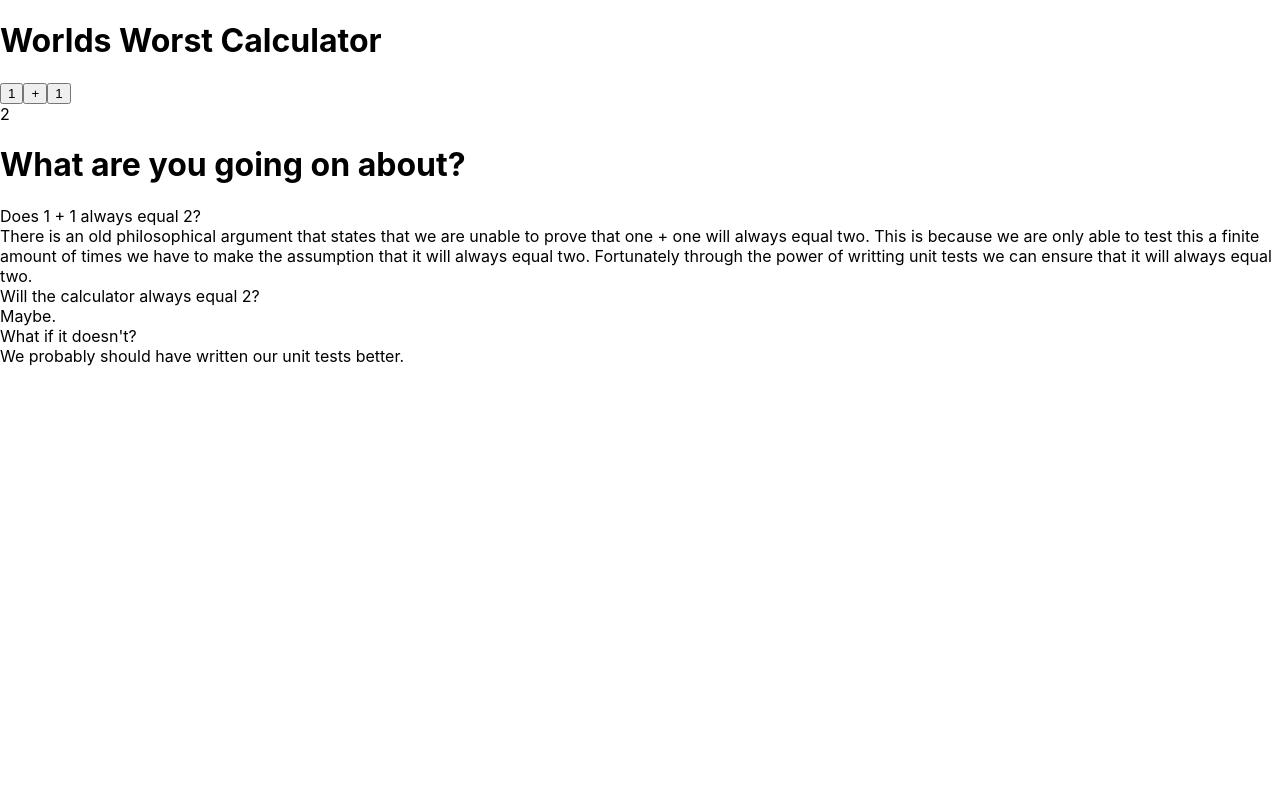
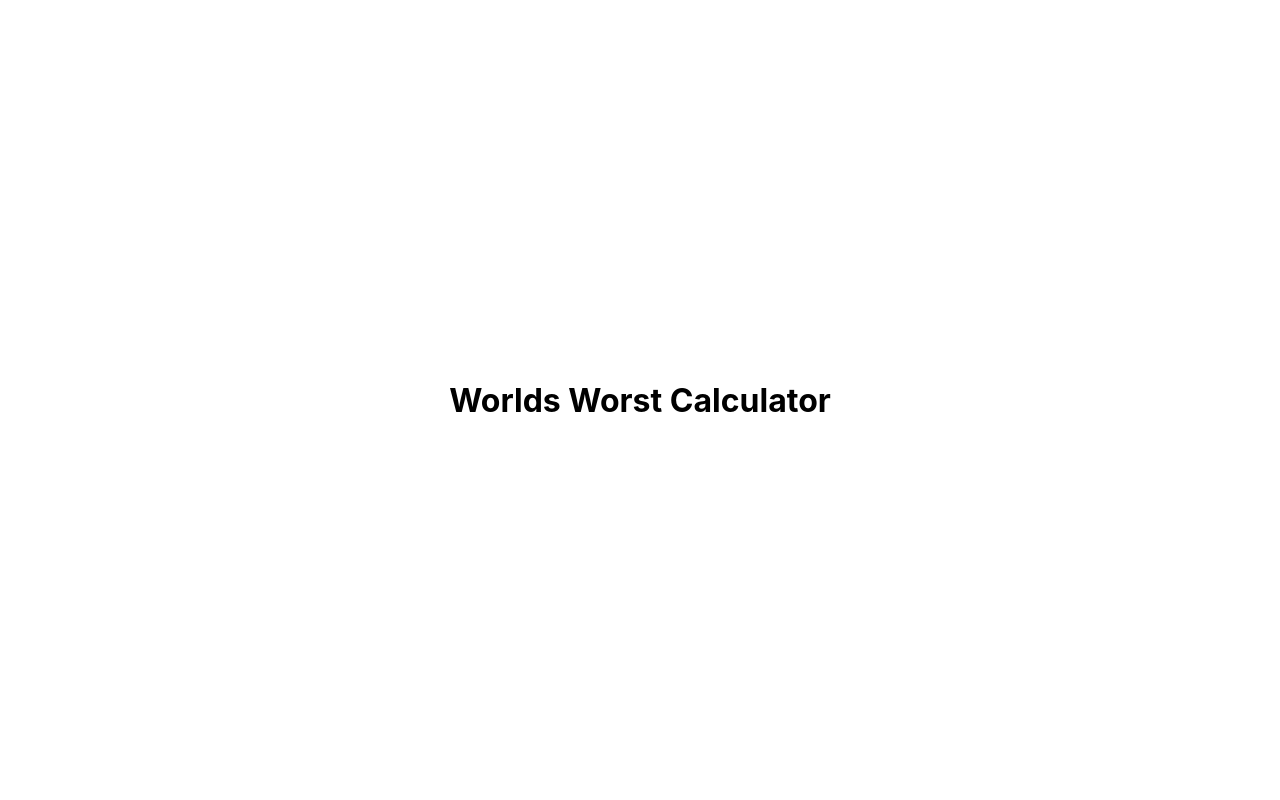
Before and after one commit to MathiasaurusRex/worlds-worst-calculator, a React (Create React App) app: page / in a window 1280 px wide. Shown: the top 800 px of the page. Built offline with nearby package versions, Linux system fonts and the light colour scheme.

Commit message:
Mocking in the grid css

```diff
--- a/src/App.css
+++ b/src/App.css
@@ -1,38 +1,19 @@
-.App {
-  text-align: center;
+.grid-container {
+  height: 100vh;
 }
-
-.App-logo {
-  height: 40vmin;
-  pointer-events: none;
+/* Making the grid equal the parent container which is 100 view height (100vh) */
+.grid-container .grid {
+  display: grid;
+  justify-items: center;
+  align-items: center;
+  height: 100%;
+  width: 100%;
 }
-
-@media (prefers-reduced-motion: no-preference) {
-  .App-logo {
-    animation: App-logo-spin infinite 20s linear;
-  }
+/* An inner that is only 1 column */
+.grid-container .grid.grid-1 {
+  grid-template-columns: 1fr;
 }
-
-.App-header {
-  background-color: #282c34;
-  min-height: 100vh;
-  display: flex;
-  flex-direction: column;
-  align-items: center;
-  justify-content: center;
-  font-size: calc(10px + 2vmin);
-  color: white;
+/* An inner container that is two columns that are equal width */
+.grid-container .grid.grid-2 {
+  grid-template-columns: 1fr 1fr;
 }
-
-.App-link {
-  color: #61dafb;
-}
-
-@keyframes App-logo-spin {
-  from {
-    transform: rotate(0deg);
-  }
-  to {
-    transform: rotate(360deg);
-  }
-}
--- a/src/App.js
+++ b/src/App.js
@@ -8,11 +8,11 @@ import GridContainer from "./components/GridContainer";
 function App() {
   return (
     <Fragment>
-      <GridContainer gridType="center">
+      <GridContainer gridType="grid-1">
         <h1>Worlds Worst Calculator</h1>
       </GridContainer>
       <Calculator />
-      <GridContainer gridType="center">
+      <GridContainer gridType="grid-1">
         <h1>What are you going on about?</h1>
         <Accordion
           title={"Does 1 + 1 always equal 2?"}
--- a/src/components/Calculator.js
+++ b/src/components/Calculator.js
@@ -5,7 +5,7 @@ import CalculatorResults from "./CalculatorResults";
 
 function Calculator(props) {
   return (
-    <GridContainer gridType="side-by-side">
+    <GridContainer gridType="grid-2">
       <CalculatorButtons />
       <CalculatorResults />
     </GridContainer>
--- a/src/components/GridContainer.js
+++ b/src/components/GridContainer.js
@@ -2,7 +2,7 @@ import React from "react";
 function GridContainer(props) {
   return (
     <div className="grid-container">
-      <div className={props.gridType}>{props.children}</div>
+      <div className={"grid " + props.gridType}>{props.children}</div>
     </div>
   );
 }
```
